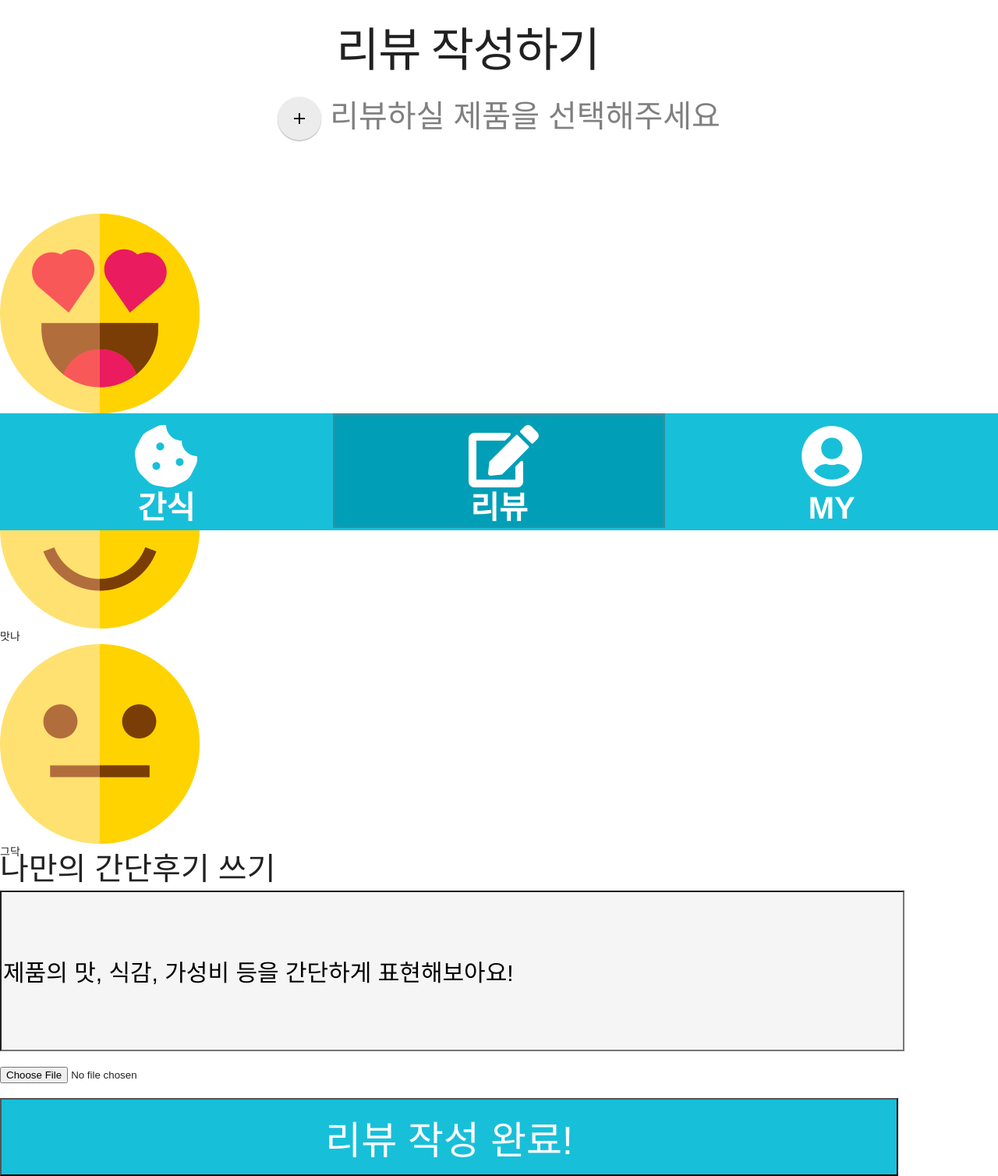
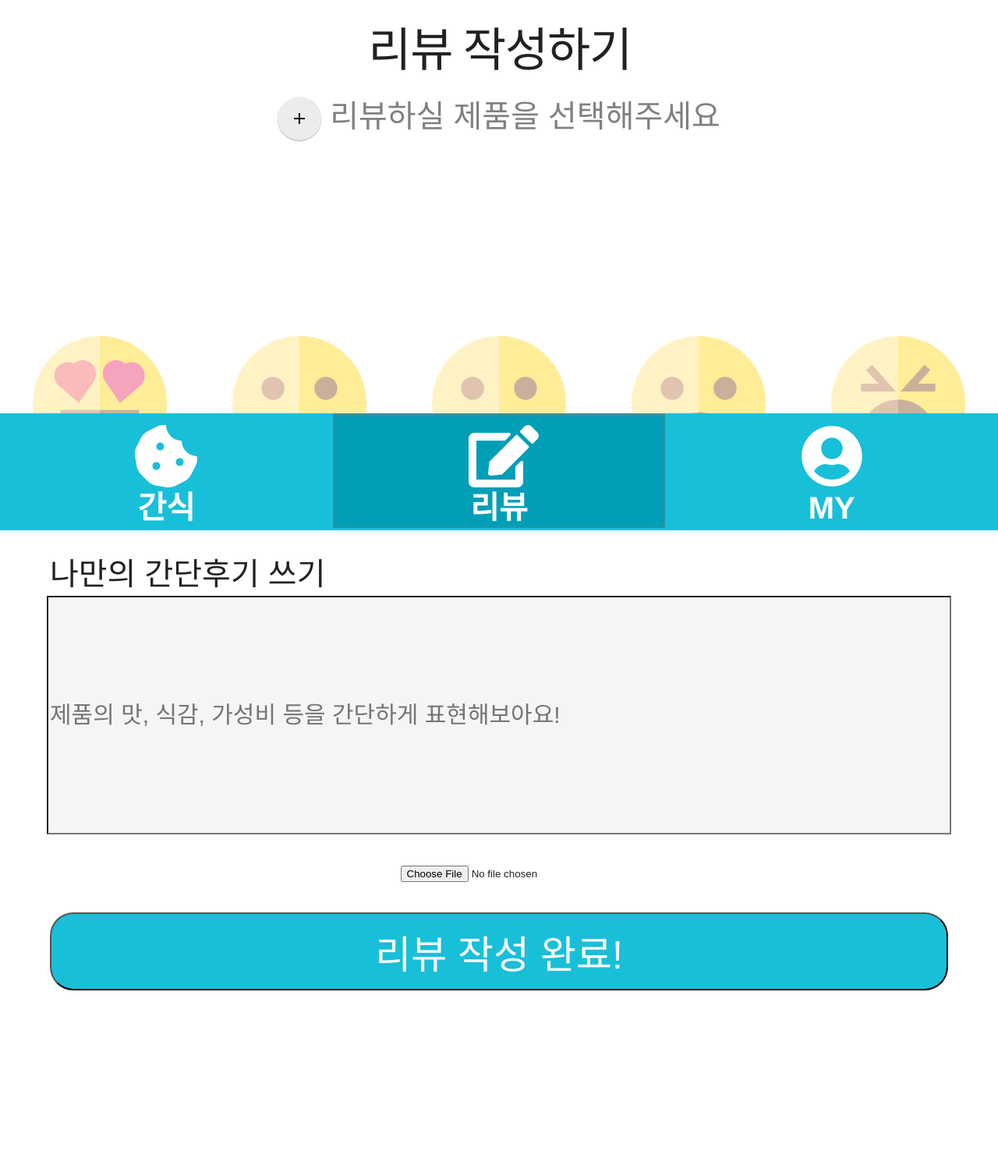
Before and after one commit to YejiAhn/snacktime, a Django app: page /reviews/new/ in a window 1280 px wide. Shown: the part 120-1628 px from the top of the page at 78% size. After the commit the page ends 1390 px from the top, so only its background shows below. Run offline with Django 3.2, Linux system fonts and the light colour scheme; some libraries are stand-ins or nearby versions.

Commit message:
reviewwritingpage editing

```diff
--- a/reviewpage/static/reviewpage/style.css
+++ b/reviewpage/static/reviewpage/style.css
@@ -20,6 +20,12 @@ body {
     width:  280px;
 	margin:  10px;
     vertical-align:  top;
+}
+
+.form-box {
+    display: flex;
+    flex-direction: column;
+    align-items: center;
 }
 
 footer {
@@ -59,7 +65,7 @@ footer {
 }
 
 .selecting-product {
-    height: 150px;
+    height: 300px;
 }
 
 .select_reviewproduct {
@@ -69,10 +75,56 @@ footer {
     margin: 0 auto;
 }
 
+/*********************************/
+
+.select-rate {
+    height: 260px;
+    position: relative;
+    width: 100%;
+    display: flex;
+    justify-content: space-around;
+    padding-bottom: 40px;
+
+}
+
+.rating {
+    display: none;
+    width: 0px;
+    height: 0px;
+    visibility: collapse;
+}
+
 .ranking {
     font-size: 40px;
-    text-align: left;
+    width: 15%;
+    height: auto;
+    display: flex;
+    text-align: center;
+    flex-direction: column;
+    justify-content: space-around;
+    padding-bottom: 40px;
+
+    opacity: 0.4;
+    cursor: pointer;
 }
+.ranking:hover {
+    opacity: 1;
+    cursor: pointer;
+}
+.ranking.selected {
+    opacity: 1;
+}
+
+.ranking img {
+    width: 90%;
+    height: auto;
+}
+
+.ranking-text {
+    text-align:center;
+}
+
+/*********************************/
 
 input[type=submit] {
     width: 90%;
@@ -81,15 +133,15 @@ input[type=submit] {
     color: white;
     text-align: center;
     font-size: 50px;
+    border-radius: 30px;
 }
 
 input[name=content] {
-    height: 200px;
+    height: 300px;
     width: 90%;
     /* background-color: #D6DBDF; */
     background-color: whitesmoke;
     font-size: 30px;
-    box-shadow: none;
 }
 
 .review_bigcolumn {
@@ -263,8 +315,3 @@ input[name=content] {
     background-color: #009eb7;
     box-shadow: inset 0 1px 5px rgb(125, 125, 125);
 }
-
-.select-rate {
-    height: 200px;
-    display: relative;
-}
--- a/reviewpage/templates/base-product.html
+++ b/reviewpage/templates/base-product.html
@@ -13,15 +13,13 @@
     <script defer src="https://code.getmdl.io/1.3.0/material.min.js"></script>
   </head>
   <body>
+
   <header>
-
     <div style="width: 100%; text-align: center;">
     <a href="/products/"><img src = {% static 'logo.png'%} style = "margin-top: 10px; height: 95px;"></a>
     </div>
     {% comment %} <a href="#"><i class="fas fa-chevron-left fa-2x" style="position: relative; color: white; top:-85px; left: 30px; float: left;"></i></a> {% endcomment %}
     <a href="#"><i class="fas fa-search fa-2x" style="position: relative; color:white; top:-85px; left: -30px; float: right;"></i></a>
-
-
   </header>
   {% block content %}
   {% endblock %}
--- a/reviewpage/templates/reviewpage/new.html
+++ b/reviewpage/templates/reviewpage/new.html
@@ -2,10 +2,11 @@
 
 {% block content %}
   <div class="page_name">
-  <div>
-    <h1 style="font-size:60px;">리뷰 작성하기</h1>
+    <div>
+      <h1 style="font-size:60px;">&nbsp; &nbsp; &nbsp; 리뷰 작성하기</h1>
     </div>
-  </div> </br> </br>
+  </div>
+  </br> </br>
 
   <form class="form-box" action="/reviews/" enctype="multipart/form-data" method="POST">
     {% csrf_token %}
@@ -19,30 +20,58 @@
     </div>
 
     <div class="select-rate">
-      {% comment %} <input type="radio" name="review_rating" value="5" class="ranking">꿀맛😍</input>
-      <input type="radio" name="review_rating" value="4" class="ranking">맛나🙂</input>
-      <input type="radio" name="review_rating" value="3" class="ranking">그닥😐</input>
-      <input type="radio" name="review_rating" value="2" class="ranking">노맛🙁</input>
-      <input type="radio" name="review_rating" value="1" class="ranking">우웩🤮</input> {% endcomment %}
-      <span class="ggulmat">
+      <input type="radio" name="review_rating" value="5" class="rating"></input>
+      <input type="radio" name="review_rating" value="4" class="rating"></input>
+      <input type="radio" name="review_rating" value="3" class="rating"></input>
+      <input type="radio" name="review_rating" value="2" class="rating"></input>
+      <input type="radio" name="review_rating" value="1" class="rating"></input>
+
+      <div class="ranking" value="5">
         <div> <img src="/static/reviewpage/img/003-in-love.png"> </div>
-        <div id="ranking-text"> 꿀맛 </div>
-      </span>
-      <span class="matna">
-        <div> <img src="/static/reviewpage/img/002-smile.png" style="height:60opx;"> </div>
+        <span id="ranking-text"> 꿀맛 </span>
+      </div>
+      <div class="ranking" value="4">
+        <div> <img src="/static/reviewpage/img/002-smile.png"> </div>
         <div id="ranking-text"> 맛나 </div>
-      </span>
-      <div class="kdak">
-        <div> <img src="/static/reviewpage/img/001-shock.png" style="height:60opx;"> </div>
+      </div>
+      <div class="ranking" value="3">
+        <div> <img src="/static/reviewpage/img/001-shock.png"> </div>
         <div id="ranking-text"> 그닥 </div>
       </div>
+      <div class="ranking" value="2">
+        <div> <img src="/static/reviewpage/img/004-sad.png"> </div>
+        <div id="ranking-text"> 노맛 </div>
+      </div>
+      <div class="ranking" value="1">
+        <div> <img src="/static/reviewpage/img/005-vomit.png"> </div>
+        <div id="ranking-text"> 우웩 </div>
+      </div>
 
-    <p style="font-size:40px;">나만의 간단후기 쓰기</p>
-    <input name="content" value="제품의 맛, 식감, 가성비 등을 간단하게 표현해보아요!"/> <br />
-    </br>
-    <input name="photo" type="file" style="height:40px;"/>
-    </br>
-    <input type="submit" value="리뷰 작성 완료!" />
+    </div>
+
+
+      <p style="font-size:40px; align-self: flex-start; padding-left:5%;">나만의 간단후기 쓰기</p>
+      <input name="content" focus="autofocus" placeholder="제품의 맛, 식감, 가성비 등을 간단하게 표현해보아요!"/> <br />
+      </br>
+      <input name="photo" type="file" style="height:40px;"/>
+      </br>
+      <input type="submit" value="리뷰 작성 완료!" />
   </form>
 
+  <script>
+    const rankings = document.querySelectorAll('.ranking')
+    function selectRanking(event) {
+      const selectedRanking = document.querySelector('.ranking.selected')
+      const selectedRating = document.querySelector('.rating.selected')
+      if (selectedRanking) selectedRanking.classList.remove('selected')
+      if (selectedRating) selectedRanking.classList.remove('selected')
+
+      event.target.classList.add('selected')
+      const temp  = document.querySelector(`.rating[value=${event.target.value}]`)
+      event.target.classList.add('selected')
+    }
+    rankings.forEach(ranking => ranking.addEventListener('click', selectRanking))
+
+  </script>
+
 {% endblock content %}
```
Also changed, not shown: reviewpage/templates/base-review.html (+10 -1 lines).
